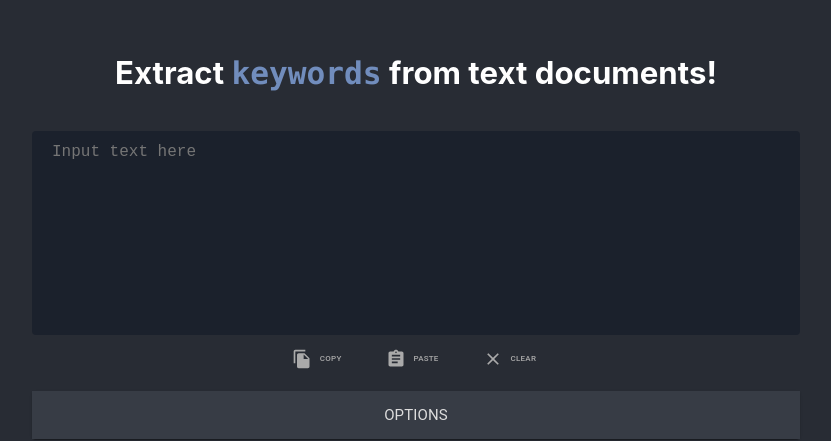
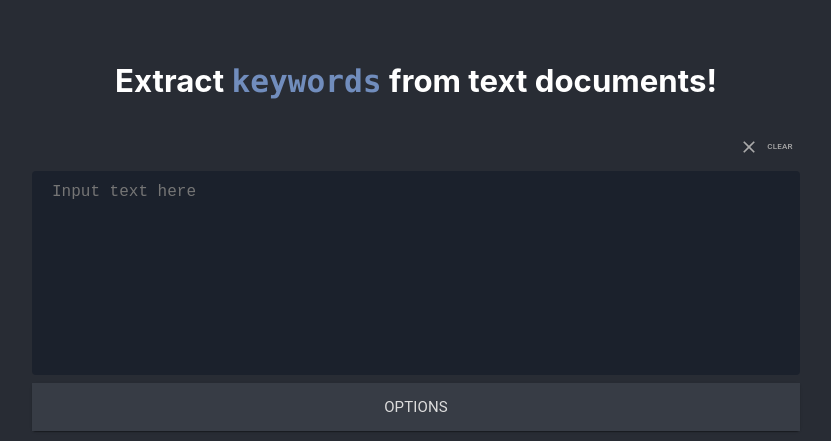
Before and after one commit to suhren/keyword, a React (Create React App) app in the folder frontend/: page / in a window 1280 px wide. Shown: the top 441 px of the page, without its empty margins (224-1055 px from the left). Built offline with nearby package versions, Linux system fonts and the light colour scheme.

Commit message:
Removed copy and paste buttons

```diff
--- a/frontend/src/App.js
+++ b/frontend/src/App.js
@@ -38,9 +38,9 @@ const EditButton = withStyles({
         },
         color: '#AAA',
         height: 32,
-        padding: '0 2em',
-        margin: '0px 1em 2em',
-        fontSize: '0.5rem'
+        padding: '0',
+        margin: '0px 0em 0em auto',
+        fontSize: '0.5rem',
     }
 })(Button);
 
@@ -62,6 +62,10 @@ function App() {
                     Extract <code style={{color: "#718dbd"}}>keywords</code> from text documents!
                 </h1>
 
+                <EditButton startIcon={<ClearIcon />}
+                            onClick={() =>  document.getElementById('textInput').value = ''}>
+                    CLEAR
+                </EditButton>
                 <textarea className="textarea"
                           rows="10"
                           margin="0"
@@ -69,28 +73,6 @@ function App() {
                           label="Input text"
                           placeholder="Input text here"/>
 
-                <div class="container" style={{display: 'flex', flexDirection: 'row', alignItems: 'flex-start'}}>
-                    <EditButton startIcon={<FileCopyIcon />}
-                                onClick={() =>  {
-                                    var copyText = document.getElementById('textInput');
-                                    copyText.select();
-                                    copyText.setSelectionRange(0, 99999);
-                                    document.execCommand("copy");
-                                }}>
-                        COPY
-                    </EditButton>
-                    <EditButton startIcon={<AssignmentIcon />}
-                                onClick={() => {
-                                    navigator.clipboard.readText()
-                                    .then((text) => { document.getElementById('textInput').value = text; })
-                                }}>
-                        PASTE
-                    </EditButton>
-                    <EditButton startIcon={<ClearIcon />}
-                                onClick={() =>  document.getElementById('textInput').value = ''}>
-                        CLEAR
-                    </EditButton>
-                </div>
 
                 <DetailedAccordion />
 
```
